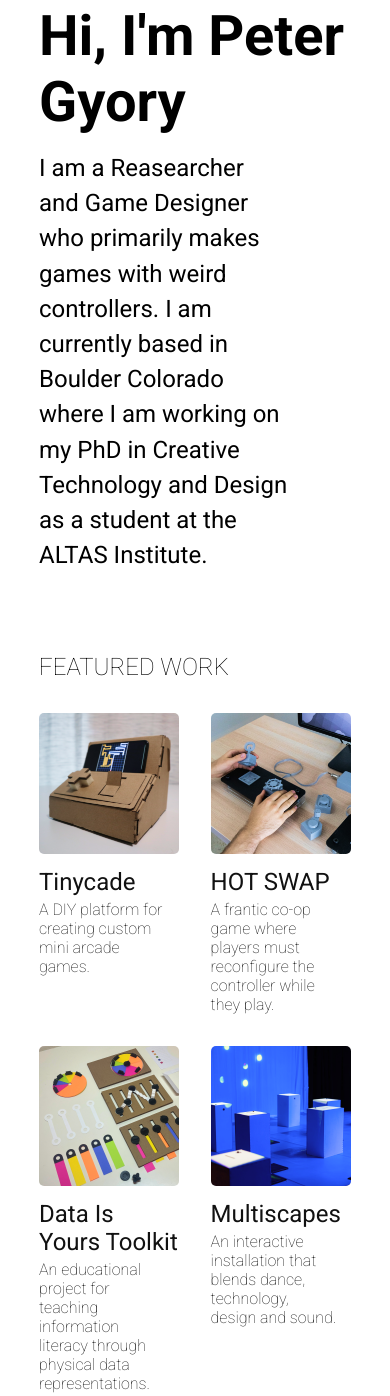
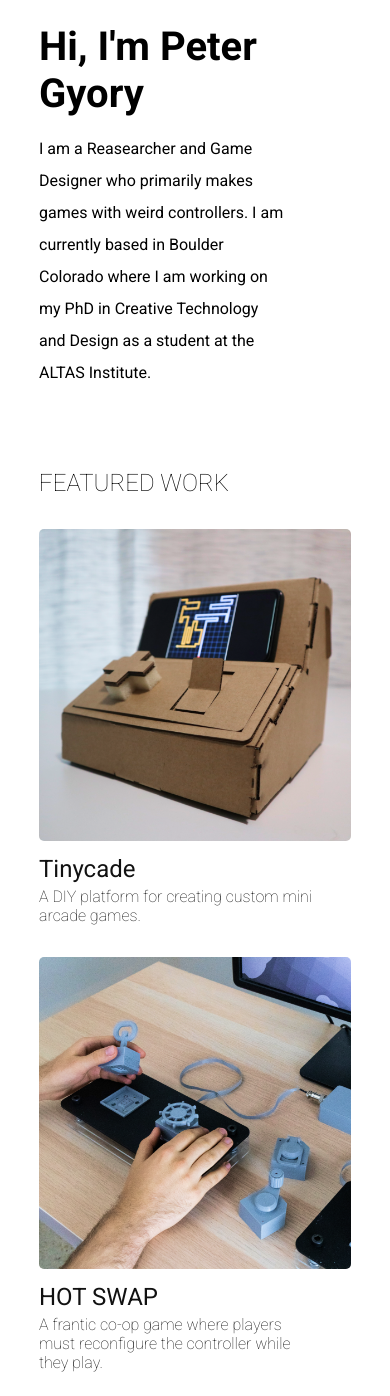
Before and after one commit to Petroochio/Petroochio.github.io, a website: page index.html in a window 390 px wide. Shown: the part 237-1633 px from the top of the page. Drawn offline with Linux system fonts and the light colour scheme.

Commit message:
mobile home page styles

```diff
--- a/css/new_main.css
+++ b/css/new_main.css
@@ -38,6 +38,9 @@ nav ul {
 
 nav ul li {
   display: inline;
+}
+
+nav ul li:nth-child(2) {
   margin-left: 20px;
 }
 
@@ -147,3 +150,38 @@ footer .social-links a:visited {
 footer .social-links a:hover {
   color: #aaa;
 }
+
+/* Mobile styles */
+@media screen and (max-width: 500px) {
+  body {
+    font-size: 10px;
+  }
+
+  nav {
+    flex-direction: column;
+    margin-top: 20px;
+  }
+
+  #project-list ul {
+    width: 100%;
+    flex-direction: column;
+    align-items: center;
+    justify-content: unset;
+    row-gap: 2rem;
+    margin-top: 2rem;
+  }
+
+  #project-list li {
+    width: 100%;
+  }
+
+  #main-content h1 {
+    font-size: 2.5rem;
+    margin-top: 10rem;
+  }
+
+  .landing-info {
+    font-size: 1rem;
+    line-height: 2rem;
+  }
+}
--- a/index.html
+++ b/index.html
@@ -18,7 +18,6 @@
 
       <ul>
         <li><a href="#project-list">work</a></li>
-        <!-- <li><a href="#">publications</a></li> -->
         <li><a href="./Peter_Gyory_CV.pdf">cv</a></li>
       </ul>
     </nav>
@@ -49,6 +48,14 @@
           </li>
 
           <li class="project-card">
+            <a href="https://www.helaniusj.com/multiscapes">
+              <img src="./img/multiscapes_tile.png">
+              <p class="title">Multiscapes</p>
+              <p class="description">An interactive installation that blends dance, technology, design and sound.</p>
+            </a>
+          </li>
+
+          <li class="project-card">
             <a href="https://www.colorado.edu/atlas/home-based-diy-interactive-information-physicalization-young-children-and-their-parents">
               <img src="./img/eager_tile.png">
               <p class="title">Data Is Yours Toolkit</p>
@@ -56,13 +63,7 @@
             </a>
           </li>
 
-          <li class="project-card">
-            <a href="https://www.helaniusj.com/multiscapes">
-              <img src="./img/multiscapes_tile.png">
-              <p class="title">Multiscapes</p>
-              <p class="description">An interactive installation that blends dance, technology, design and sound.</p>
-            </a>
-          </li>
+
 
         </ul>
       </div>
```
